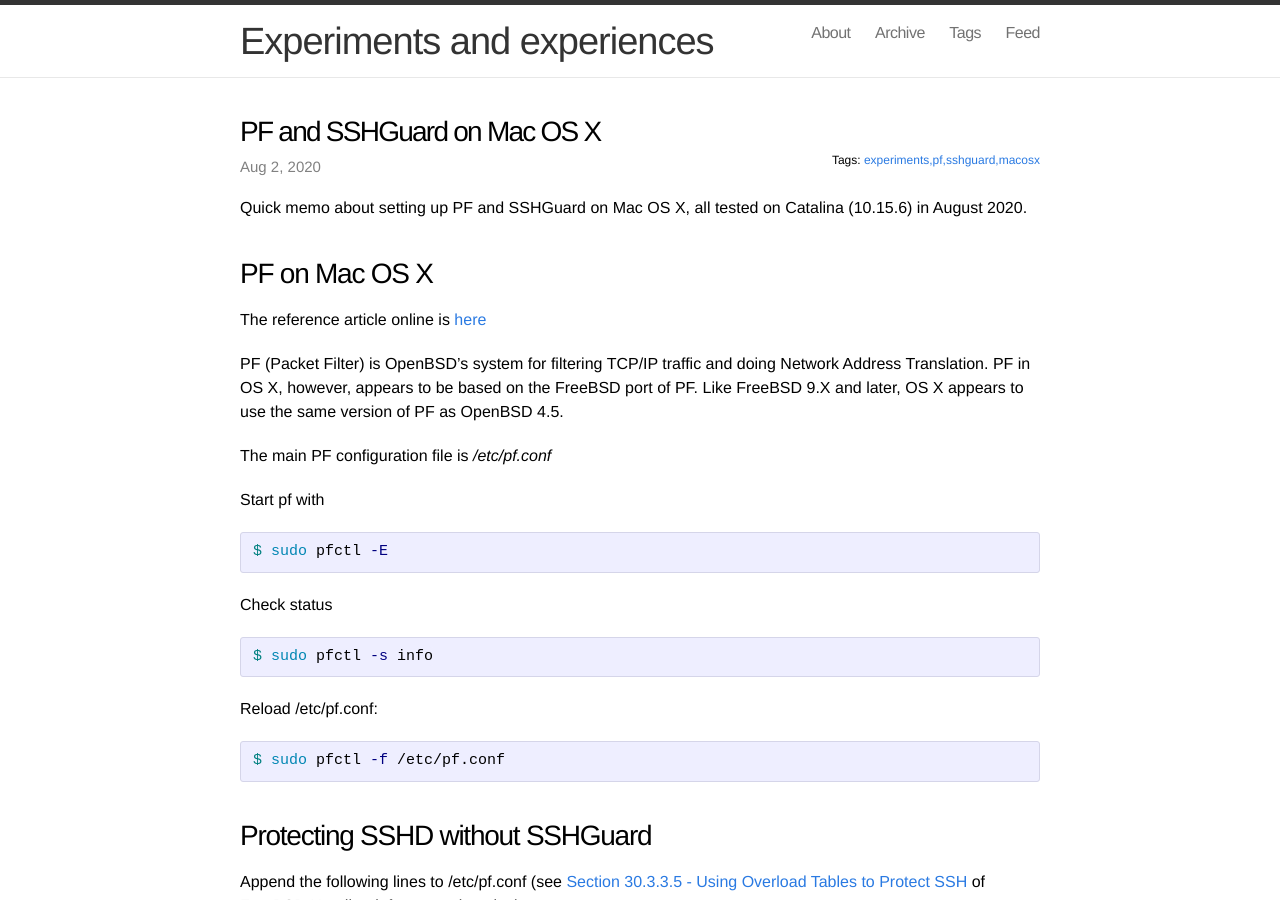
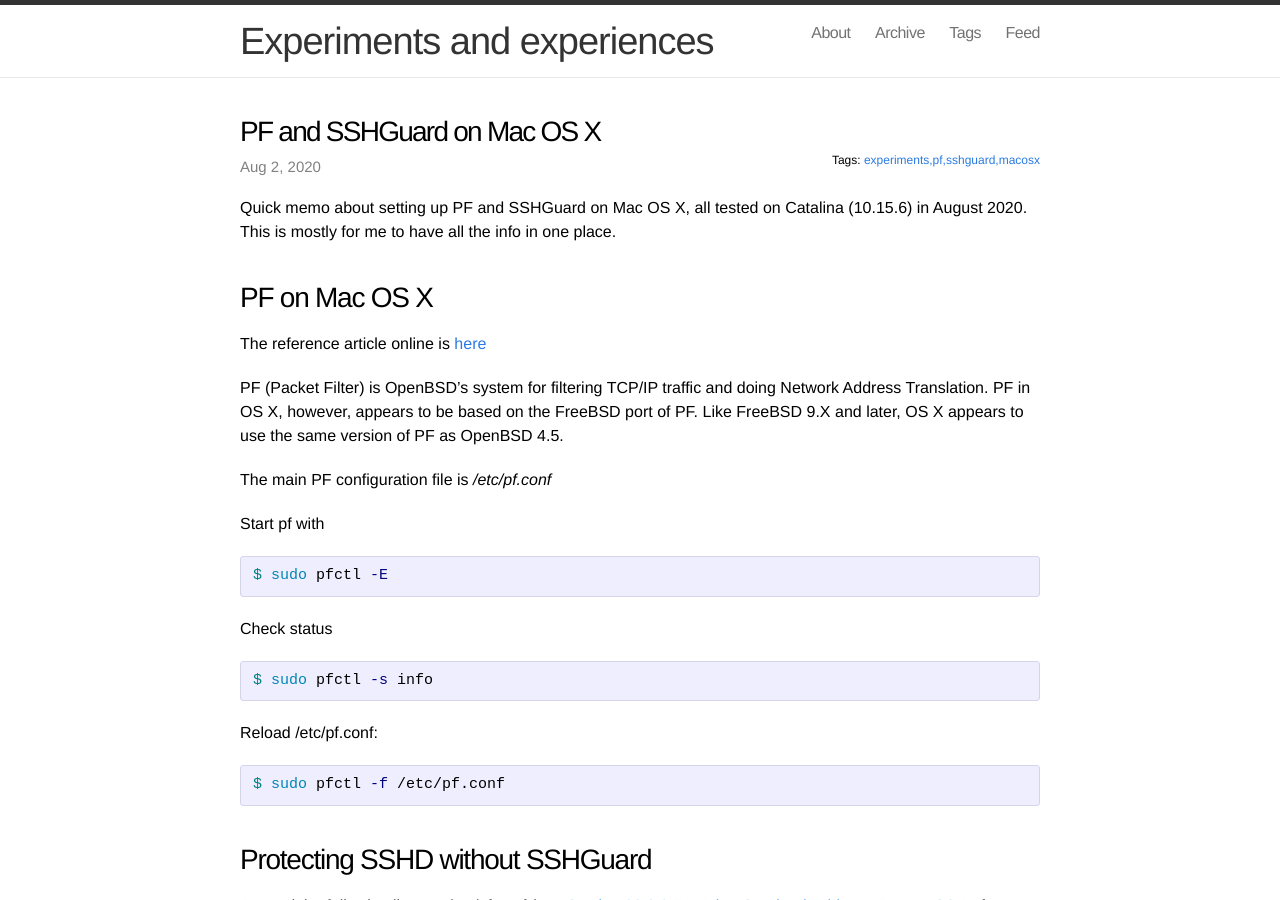
Before and after one commit to AnilDaoud/exp, a Jekyll site: the page built from _posts/2020-08-02-pf-and-sshguard-macosx.markdown, in a window 1280 px wide and 900 px high. Built offline with Jekyll 4.4.1, drawn with Linux system fonts in a browser that asks for light colours; comment, search, counter and statistics services are not loaded.

Commit message:
cosmetic

```diff
--- a/_posts/2020-08-02-pf-and-sshguard-macosx.markdown
+++ b/_posts/2020-08-02-pf-and-sshguard-macosx.markdown
@@ -5,6 +5,7 @@
 ---
 
 Quick memo about setting up PF and SSHGuard on Mac OS X, all tested on Catalina (10.15.6) in August 2020.
+This is mostly for me to have all the info in one place.
 
 ## PF on Mac OS X
 
```
